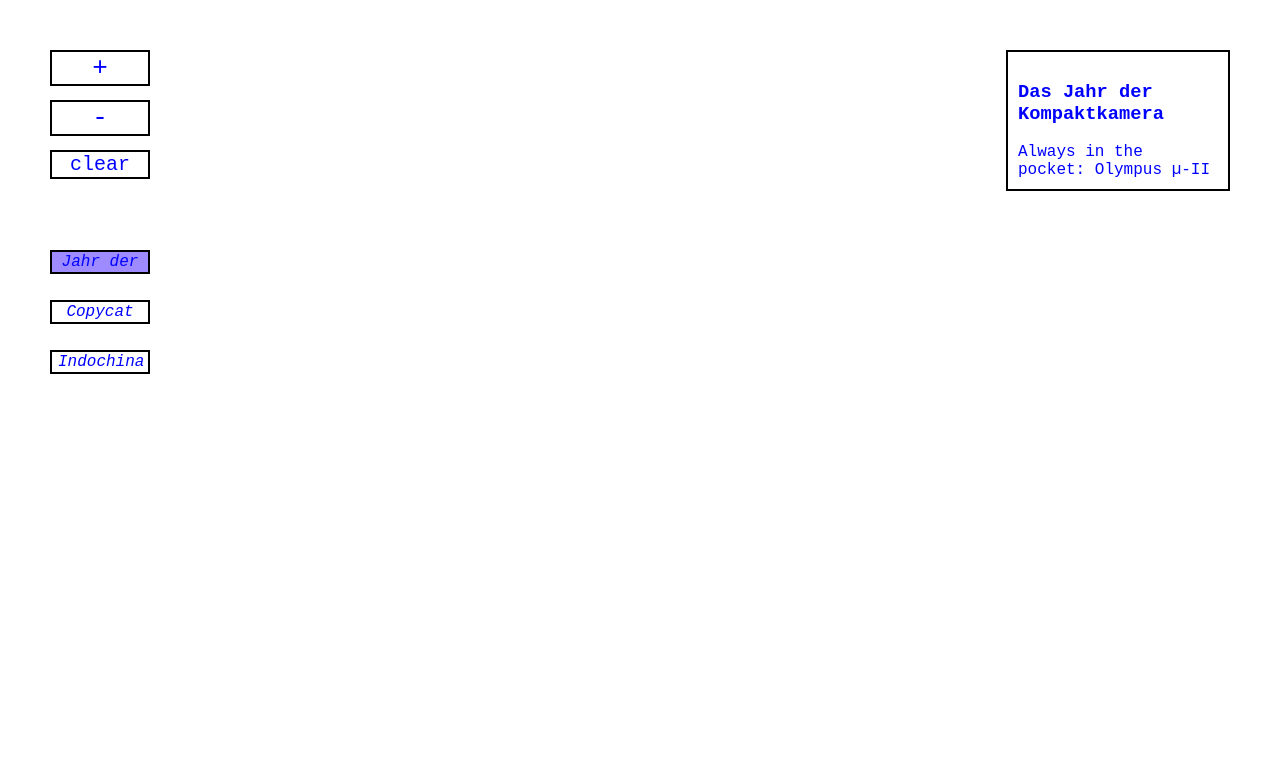
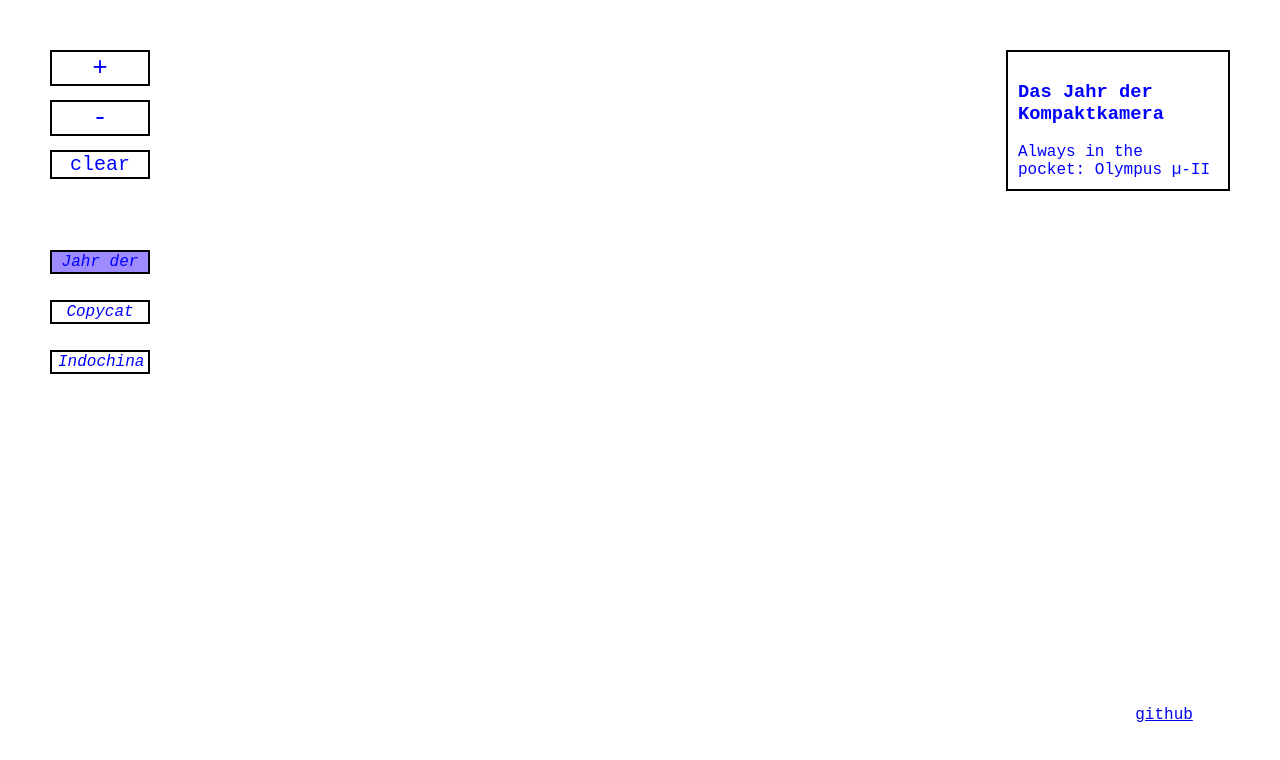
Before and after one commit to cadazab/fotos_preparado, a Svelte app: page / in a window 1280 px wide. Shown: the top 760 px of the page. Built offline with nearby package versions, Linux system fonts and the light colour scheme.

Commit message:
added credits

```diff
--- a/src/App.svelte
+++ b/src/App.svelte
@@ -139,6 +139,7 @@
 	<button class="btn btnIndo" class:selected="{current === 'indo'}" on:click={changetoIndo}> Indochina </button>
 	<button class="btn btnClear" on:click={clearStack}> clear </button>
 
+
 	{#each displayStack as image}
 		<HernanFoto url={image.url} parentWidth={w} sideBarWidth={0} />
 	{/each}
@@ -146,6 +147,9 @@
 
 <section class='info'>
 	{@html infoText}
+</section>
+<section class='credits'>
+	<p>website by cami and me. code on <a href='https://github.com/cadazab/fotos_preparado' color=white>github</a></p>
 </section>
 
 <style>
@@ -233,4 +237,25 @@
 	}
 
 
+	.credits {
+
+
+   		/*border: 2px solid #000000;*/
+
+
+		padding: 10px;
+		position: fixed;
+		z-index: 999;
+		width: 200px;
+  		color: white;
+  		/*background: white;*/
+  		font-family: monospace;
+  		font-style: bold;
+  		font-size: large;
+  		right:  50px;
+
+	 	bottom:  50px;
+	}
+
+
 </style>
```
